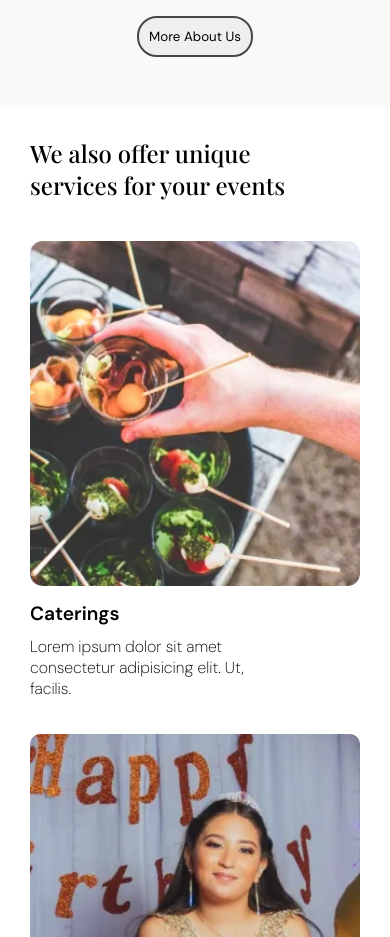
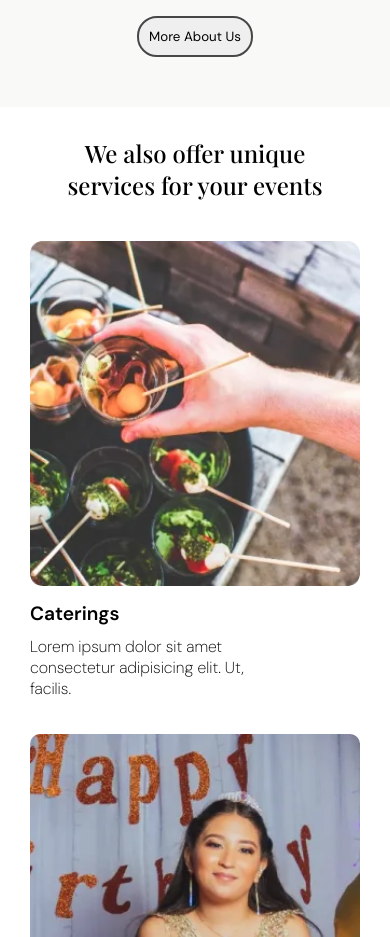
Before and after one commit to devalibello/tasty-food, a React (Create React App) app: page / in a window 390 px wide. Shown: the part 2560-3497 px from the top of the page. Built offline with nearby package versions, Linux system fonts and the light colour scheme; a web font is replaced by a local one.

Commit message:
update offer heading

```diff
--- a/src/styles/Offer.css
+++ b/src/styles/Offer.css
@@ -35,7 +35,7 @@
     gap: 15px;
 }
 
-@media (max-width: 576px) {
+@media (max-width: 886px) {
     .offer-section {
         padding: 30px;
     }
@@ -52,6 +52,7 @@
 
     .offer-heading {
         font-size: 150%;
+        text-align: center;
     }
 
     .offer-item-header {
```
